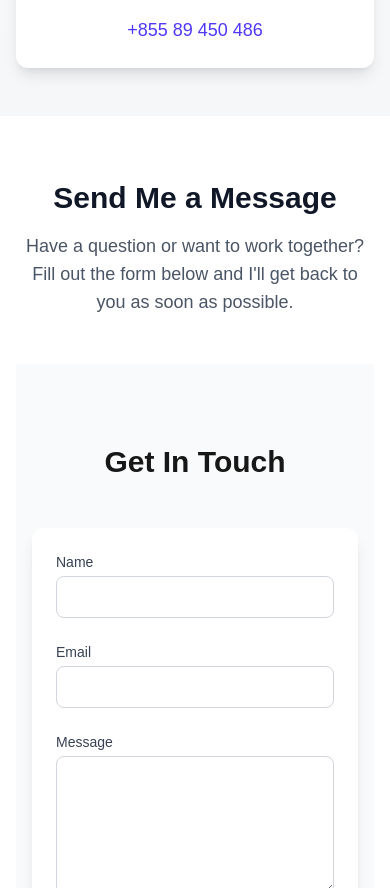
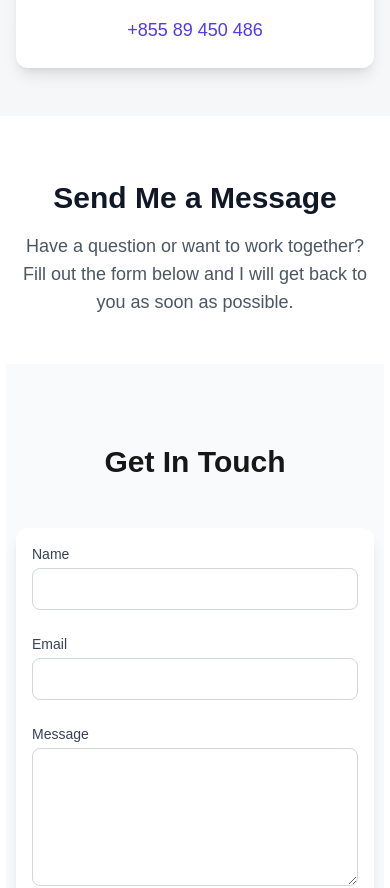
Before and after one commit to Sok-Chetra/sok_chetra, a Next.js app: page /contact-me in a window 390 px wide. Shown: the part 1112-2000 px from the top of the page. Built offline with nearby package versions, Linux system fonts and the light colour scheme.

Commit message:
fix build error

```diff
--- a/src/app/page.tsx
+++ b/src/app/page.tsx
@@ -1,6 +1,5 @@
 import HeroSection from '@/components/section/home/HeroSection'
 import ProjectsSection from '@/components/section/home/ProjectsSection'
-import ContactForm from '@/components/form/ContactForm'
 import ContactFormSection from '@/components/section/contact-me/ContactFormSection'
 
 export default function Home() {
--- a/src/components/MainMenu/index.tsx
+++ b/src/components/MainMenu/index.tsx
@@ -65,12 +65,12 @@ export const MainMenu = () => {
         updateHighlight(activeId);
         const timer = setTimeout(() => setHasMounted(true), 50);
         return () => clearTimeout(timer);
-    }, []);
+    }, [activeId]);
 
     useEffect(() => {
         updateHighlight(activeId);
         setIsMobileMenuOpen(false);
-    }, [pathname]);
+    }, [activeId]);
 
     useEffect(() => {
         const handleResize = () => updateHighlight(activeId);
--- a/src/components/form/ContactForm.tsx
+++ b/src/components/form/ContactForm.tsx
@@ -65,7 +65,7 @@ export default function ContactForm() {
     }
 
     return (
-        <section className="py-20 px-4 sm:px-6 lg:px-8 bg-gray-50 dark:bg-gray-900 transition-colors duration-300">
+        <section className="py-20 px-2.5 xs:px-4 sm:px-6 lg:px-8 bg-gray-50 dark:bg-gray-900 transition-colors duration-300">
             <div className="max-w-4xl mx-auto">
                 <motion.h2
                     ref={ref}
@@ -83,7 +83,7 @@ export default function ContactForm() {
                     whileInView={{ opacity: 1, y: 0 }}
                     transition={{ duration: 0.6, delay: 0.2 }}
                     viewport={{ once: true, margin: '-100px' }}
-                    className="bg-white dark:bg-gray-800 rounded-xl shadow-lg p-6 sm:p-8 transition-colors duration-300"
+                    className="bg-white dark:bg-gray-800 rounded-xl shadow-lg p-4 xs:p-6 sm:p-8 transition-colors duration-300"
                 >
                     {submitStatus.status === 'success' ? (
                         <div className="text-center py-8">
--- a/src/components/section/contact-me/ContactCard.tsx
+++ b/src/components/section/contact-me/ContactCard.tsx
@@ -1,11 +1,10 @@
 import { motion } from 'framer-motion';
 import { useState } from 'react';
-import Image from 'next/image';
 import QrModal from './QrModal';
 
 const cardVariants = {
     offscreen: {
-        y: 50,
+        y: 100,
         opacity: 0,
     },
     onscreen: {
@@ -14,7 +13,7 @@ const cardVariants = {
         transition: {
             type: "spring",
             bounce: 0.4,
-            duration: 0.8
+            duration: 1
         }
     }
 };
--- a/src/components/section/contact-me/ContactFormSection.tsx
+++ b/src/components/section/contact-me/ContactFormSection.tsx
@@ -27,17 +27,17 @@ const itemVariants = {
 export default function ContactFormSection() {
     return (
         <motion.section
-            className="py-16 px-4 sm:px-6 lg:px-8 bg-white dark:bg-gray-900"
+            className="py-16 px-1.5 lg:px-8 bg-white dark:bg-gray-900"
             initial="hidden"
             whileInView="visible"
             viewport={{ once: true }}
             variants={containerVariants}
         >
-            <div className="max-w-4xl mx-auto">
-                <motion.div className="text-center mb-12" variants={itemVariants}>
+            <div className="max-w-4xl mx-auto ">
+                <motion.div className="text-center mb-12 px-4 sm:px-6" variants={itemVariants}>
                     <h2 className="text-3xl font-bold text-gray-900 dark:text-white mb-4">Send Me a Message</h2>
                     <p className="text-lg text-gray-600 dark:text-gray-300">
-                        Have a question or want to work together? Fill out the form below and I'll get back to you as soon as possible.
+                        Have a question or want to work together? Fill out the form below and I will get back to you as soon as possible.
                     </p>
                 </motion.div>
 
--- a/src/components/section/contact-me/HeroSection.tsx
+++ b/src/components/section/contact-me/HeroSection.tsx
@@ -13,7 +13,7 @@ const containerVariants = {
 };
 
 const itemVariants = {
-    hidden: { y: 20, opacity: 0 },
+    hidden: { y: 50, opacity: 0 },
     visible: {
         y: 0,
         opacity: 1,
@@ -33,13 +33,13 @@ export default function HeroSection() {
         >
             <motion.div className="max-w-3xl mx-auto" variants={itemVariants}>
                 <h1 className="text-4xl md:text-5xl font-bold text-gray-900 dark:text-white mb-6">
-                    Let's <span className="text-indigo-600 dark:text-indigo-400">Connect</span>
+                    Let&apos;s <span className="text-indigo-600 dark:text-indigo-400">Connect</span>
                 </h1>
                 <motion.p
                     className="text-xl text-gray-600 dark:text-gray-300 mb-8"
                     variants={itemVariants}
                 >
-                    I'd love to hear from you! Whether you have a project in mind or just want to say hello, feel free to reach out through any of these channels.
+                    I would love to hear from you! Whether you have a project in mind or just want to say hello, feel free to reach out through any of these channels.
                 </motion.p>
             </motion.div>
         </motion.section>
--- a/src/components/section/home/ProjectsSection.tsx
+++ b/src/components/section/home/ProjectsSection.tsx
@@ -57,7 +57,7 @@ export default function ProjectsSection({
 
         // Clean up
         return () => window.removeEventListener('resize', handleResize)
-    }, [itemsPerView])
+    }, [itemsPerView, calculateItemsPerView])
 
     const totalItems = currentItemsPerView * rows
     const totalPages = Math.ceil(projects.length / totalItems)
--- a/src/components/ui/ButtonCV.tsx
+++ b/src/components/ui/ButtonCV.tsx
@@ -2,19 +2,12 @@
 
 import React from 'react'
 
-type Props = {}
-
-function ButtonCV({ }: Props) {
+function ButtonCV() {
     const handleDownloadCV = () => {
-        // Replace with the actual path to your CV file in the public folder
-        const cvUrl = '/Sok Chetra.pdf'; // or '/cv.docx' depending on your file type
-
-        // Create a temporary anchor element to trigger the download
+        const cvUrl = '/Sok Chetra.pdf';
         const link = document.createElement('a');
         link.href = cvUrl;
 
-        // This assumes your CV file is named "yourname-cv.pdf"
-        // Change the download attribute to set the filename users will see
         link.download = 'Sok Chetra.pdf';
 
         document.body.appendChild(link);
```
